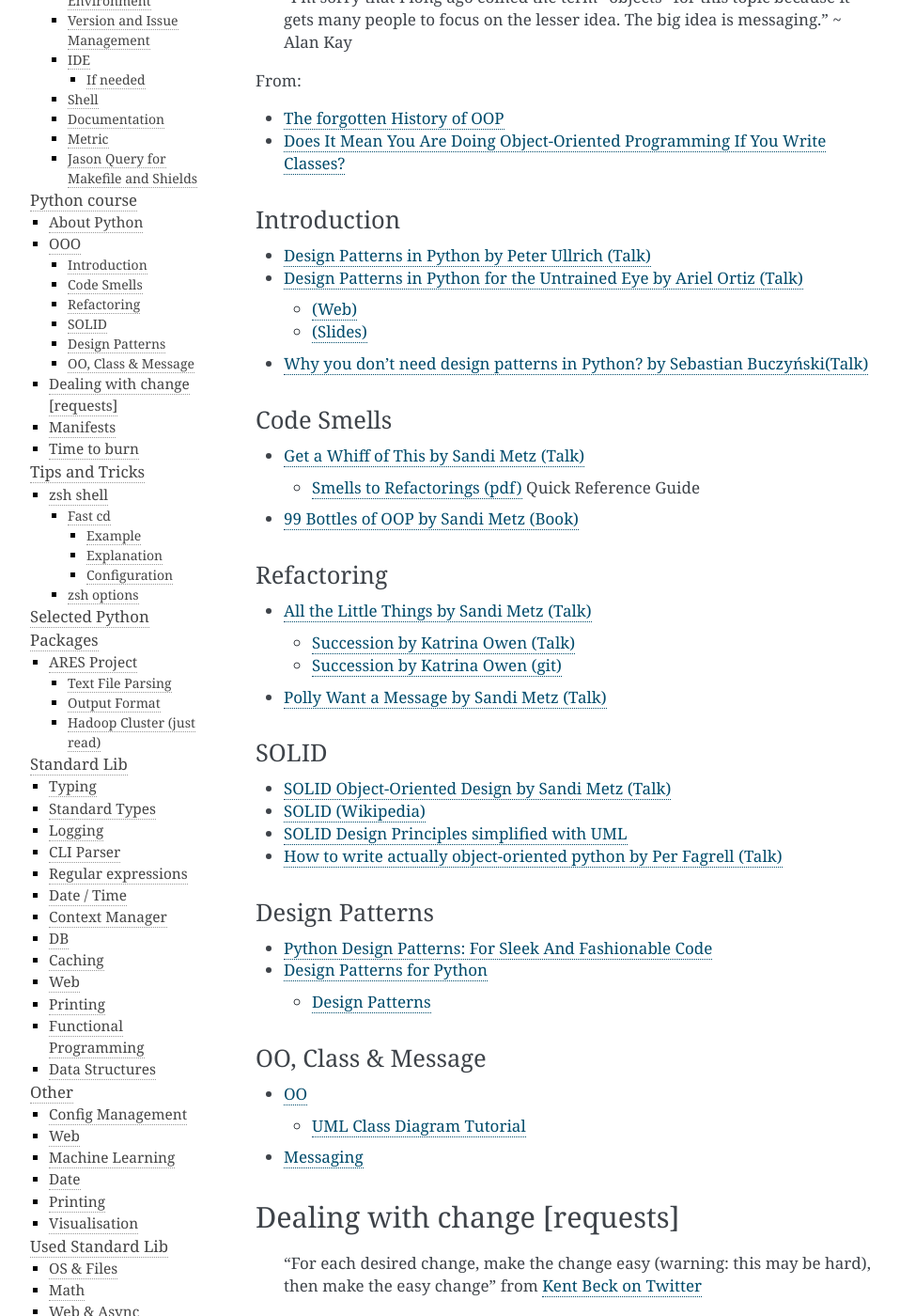
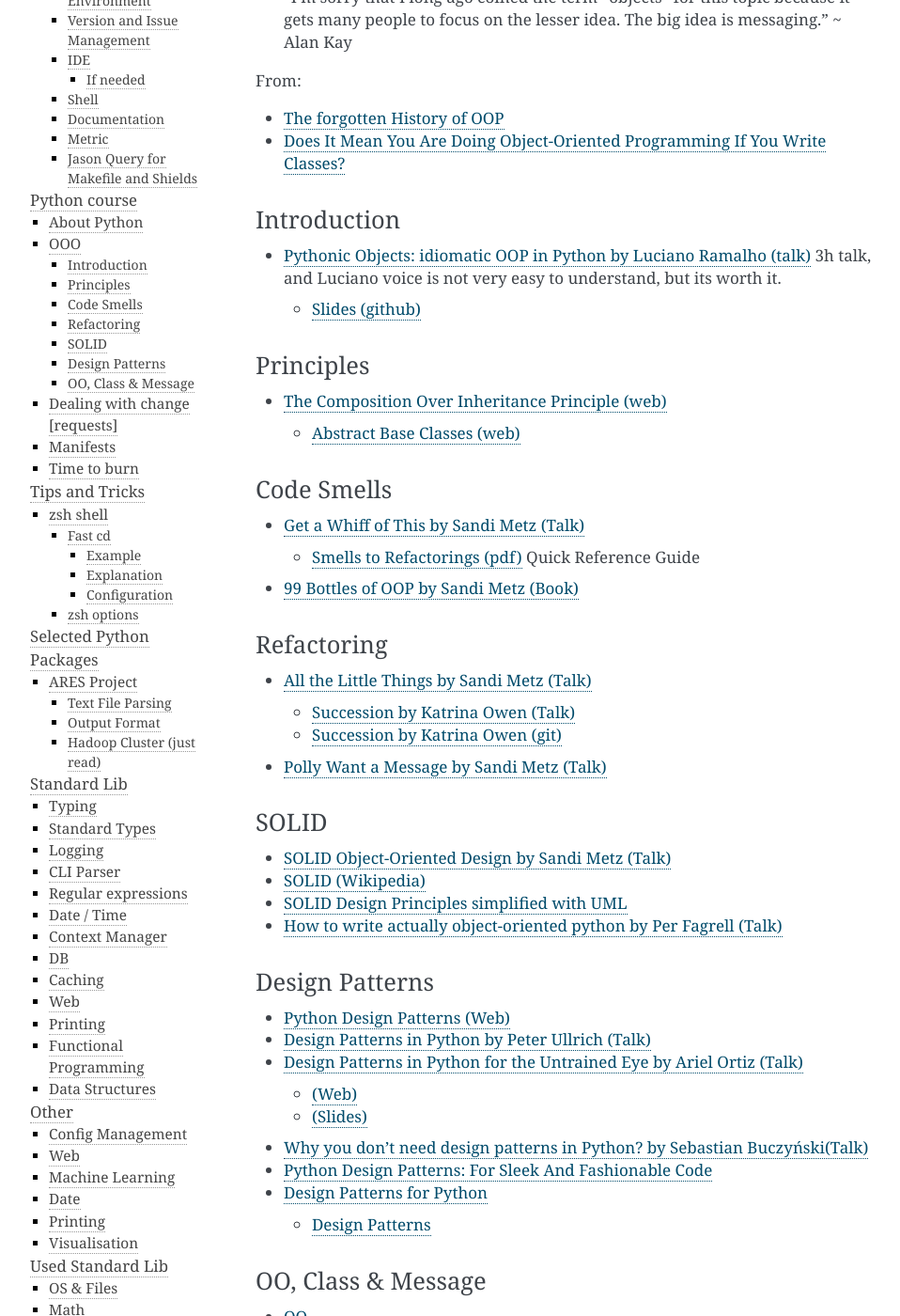
Before and after one commit to cruisen/cli-calc, a Sphinx documentation site: the page built from docs/extras/teaching.md, in a window 1280 px wide and 1400 px high, scrolled down 525 px. Shown: the whole window at 94% size, without its empty margins (148-1106 px from the left). Built offline with Sphinx 7.4.7, drawn with Linux system fonts in a browser that asks for light colours; some of the changed text lies outside the part shown.

Commit message:
adds OO talk and books

```diff
--- a/docs/extras/teaching.md
+++ b/docs/extras/teaching.md
@@ -21,11 +21,12 @@ From:
 * [Does It Mean You Are Doing Object-Oriented Programming If You Write Classes?](https://igorfil.com/posts/oop-meaning/)
 
 ### Introduction
-* [Design Patterns in Python by Peter Ullrich (Talk)](https://www.youtube.com/watch?v=bsyjSW46TDg)
-* [Design Patterns in Python for the Untrained Eye by Ariel Ortiz (Talk)](https://www.youtube.com/watch?v=o1FZ_Bd4DSM)
-  * [(Web)](https://arielortiz.info/s201911/pycon2019/docs/design_patterns.html)
-  * [(Slides)](https://docs.google.com/presentation/d/e/2PACX-1vQquDxG5_99RvxxKY8i8-DmpVM_3Ca76mU58Nf4sab25-bTY3kKjmMy3JihDtG0jVopZ-Or-BnIjNdX/pub?start=false&loop=false&delayms=3000&slide=id.g567ca5727c_0_67)
-* [Why you don't need design patterns in Python? by Sebastian Buczyński(Talk)](https://www.youtube.com/watch?v=G5OeYHCJuv0)
+* [Pythonic Objects: idiomatic OOP in Python by Luciano Ramalho (talk)](https://www.youtube.com/watch?v=mUu_4k6a5-I) 3h talk, and Luciano voice is not very easy to understand, but its worth it.
+  * [Slides (github)](https://github.com/ramalho/pyob)
+
+### Principles
+* [The Composition Over Inheritance Principle (web)](https://python-patterns.guide/gang-of-four/composition-over-inheritance/)
+  * [Abstract Base Classes (web)](https://docs.python.org/3/library/abc.html)
 
 ### Code Smells
 * [Get a Whiff of This by Sandi Metz (Talk)](https://www.youtube.com/watch?v=PJjHfa5yxlU)
@@ -46,6 +47,12 @@ From:
 * [How to write actually object-oriented python by Per Fagrell (Talk)](https://www.youtube.com/watch?v=VUvEDg30FyY)
 
 ### Design Patterns
+* [Python Design Patterns (Web)](https://python-patterns.guide/)
+* [Design Patterns in Python by Peter Ullrich (Talk)](https://www.youtube.com/watch?v=bsyjSW46TDg)
+* [Design Patterns in Python for the Untrained Eye by Ariel Ortiz (Talk)](https://www.youtube.com/watch?v=o1FZ_Bd4DSM)
+  * [(Web)](https://arielortiz.info/s201911/pycon2019/docs/design_patterns.html)
+  * [(Slides)](https://docs.google.com/presentation/d/e/2PACX-1vQquDxG5_99RvxxKY8i8-DmpVM_3Ca76mU58Nf4sab25-bTY3kKjmMy3JihDtG0jVopZ-Or-BnIjNdX/pub?start=false&loop=false&delayms=3000&slide=id.g567ca5727c_0_67)
+* [Why you don't need design patterns in Python? by Sebastian Buczyński(Talk)](https://www.youtube.com/watch?v=G5OeYHCJuv0)
 * [Python Design Patterns: For Sleek And Fashionable Code](https://www.toptal.com/python/python-design-patterns)
 * [Design Patterns for Python](https://refactoring.guru/design-patterns/python)
   * [Design Patterns](https://en.wikipedia.org/wiki/Design_Patterns)
@@ -69,5 +76,7 @@ we enable ourselves to write maintainable software. They build upon each other.
 
 ## Time to burn
 * [Modern Python patterns and idioms by Alex Martelli (Talk)](https://www.youtube.com/watch?v=LeuChRCByZc)
+* [An Introduction to Object-Oriented Programming by Timothy A Budd (Book)](https://web.engr.oregonstate.edu/~budd/Books/oopintro3e/info/ReadMe.html)
+
 * [Six Impossible Things by Kevlin Henney (Talk)](https://www.youtube.com/watch?v=YoaZzIZFErI)
 * [How to succeed in language design without really trying by Brian Kernighan (Talk)](https://www.youtube.com/watch?v=Sg4U4r_AgJU)
```
